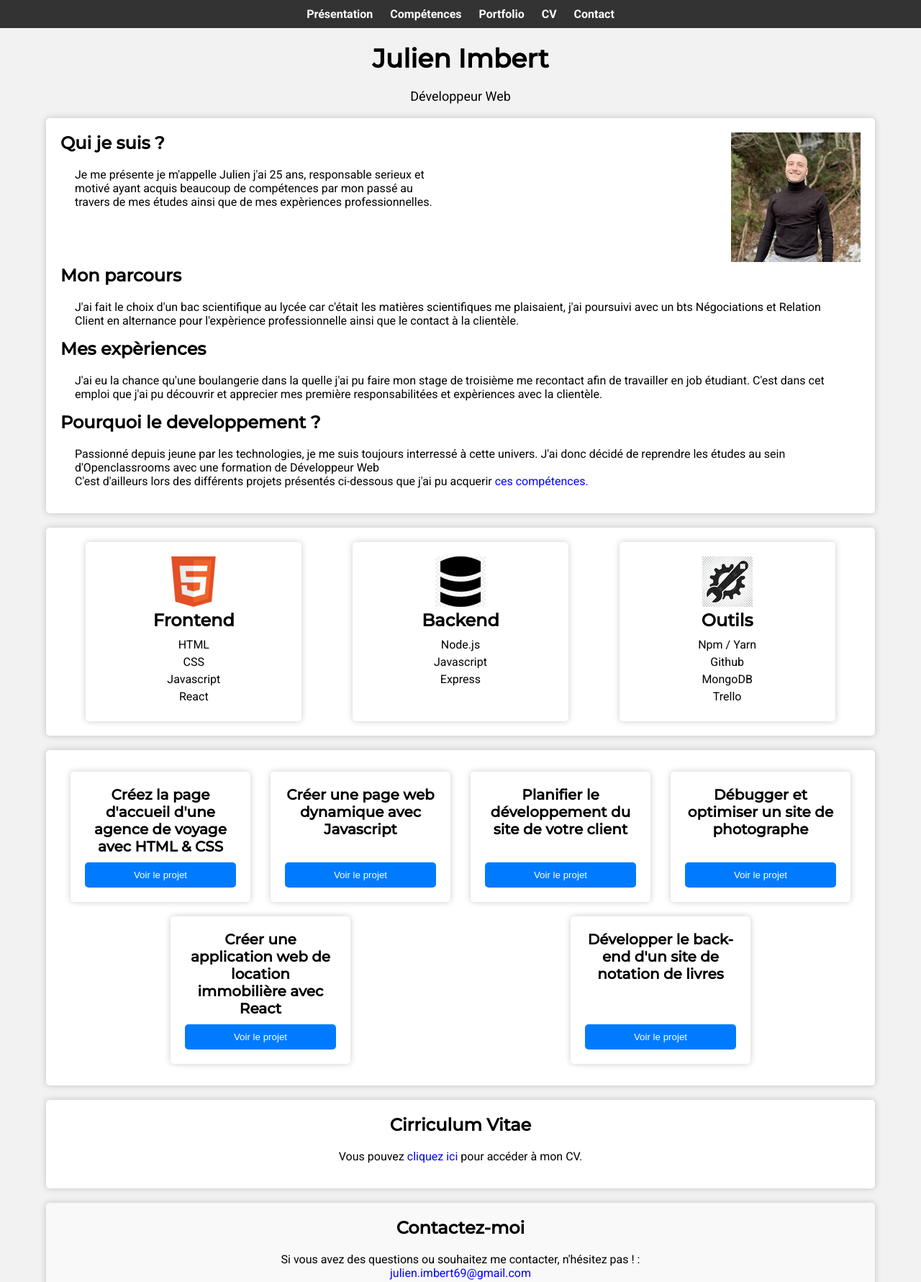
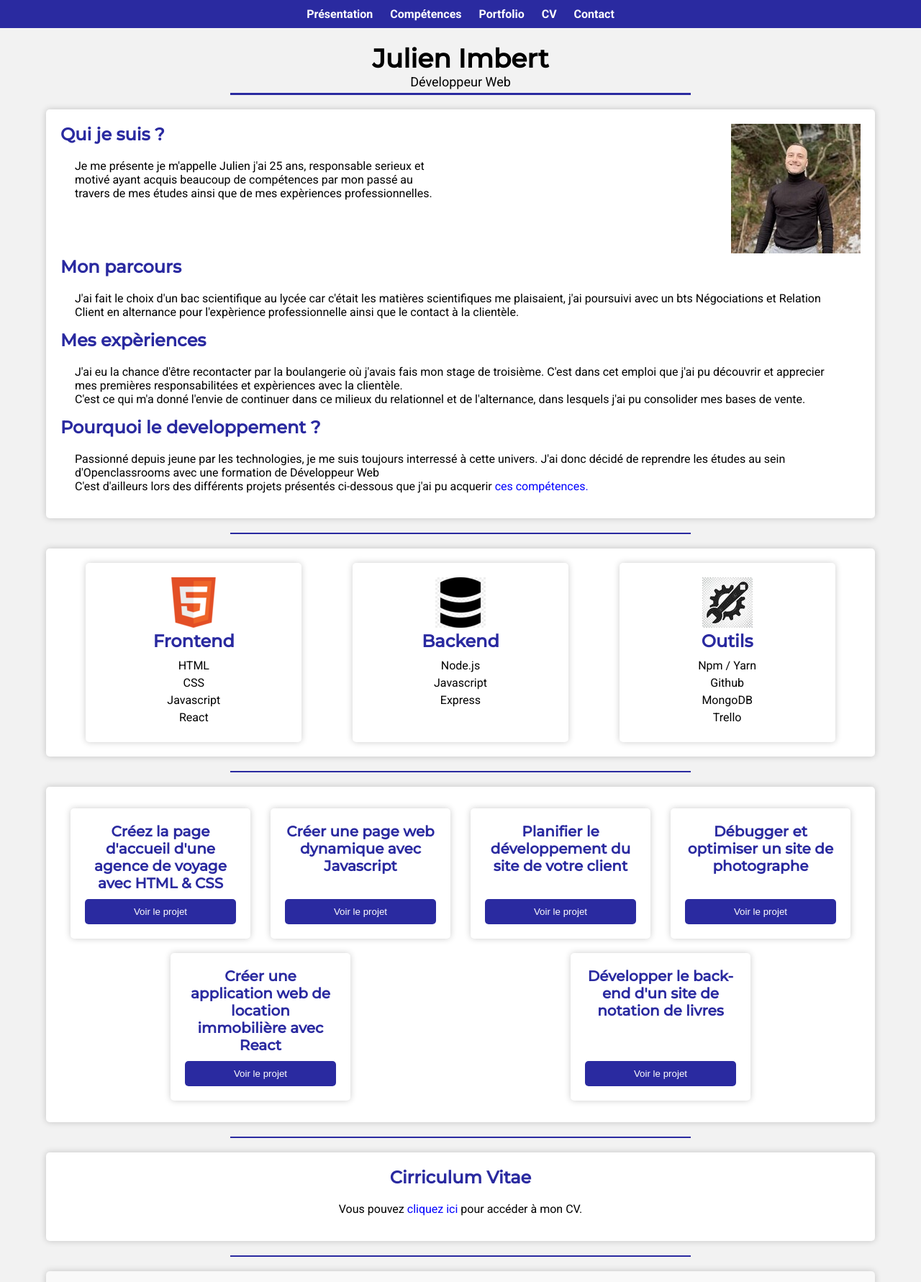
Before and after one commit to DeGyZ/P8, a plain HTML site: page index.html in a window 1280 px wide. Shown: the top 1781 px of the page at 72% size. Drawn offline with Linux system fonts and the light colour scheme.

Commit message:
Finitions

```diff
--- a/css/modale.css
+++ b/css/modale.css
@@ -44,5 +44,8 @@
 }
 
 @media screen and (max-width: 992px) {
+    .modal-contenu {
+        width: 95%;
+    }
 
 }
--- a/css/styles.css
+++ b/css/styles.css
@@ -9,6 +9,13 @@
 body {
     background-color: #f2f2f2; /* Couleur de fond de la page */
     max-width: 1400px;
+    margin: auto;
+}
+
+.bordure {
+    border: solid #2a2aa0 1.5px;
+    width: 50%;
+    text-align: center;
     margin: auto;
 
 }
@@ -23,10 +30,17 @@ p, a, span, strong {
 
 /* Style de la barre de navigation */
 header nav {
-    background-color: #333;
+    background-color: #2a2aa0;
     color: #fff;
     text-align: center;
     padding: 10px 0; /* Espacement intérieur en haut et en bas de la barre de navigation */
+}
+
+header p {
+    border-bottom: solid #2a2aa0;
+    width: 50%;
+    margin: auto;
+    padding-bottom: 5px;
 }
 
 header nav ul {
@@ -105,7 +119,6 @@ span {
 /* Style pour centrer la section CV */
 .center {
     text-align: center; /* Centrer le texte horizontalement */
-    margin: 0 auto; /* Centrer la section horizontalement */
     max-width: 90%; /* Largeur maximale de la section pour mieux la centrer */
     padding: 20px; /* Espacement intérieur pour améliorer l'apparence */
     background-color: #fff;
@@ -205,7 +218,7 @@ section#contact {
 
 /* Style pour le bouton d'envoi */
 button {
-    background-color: #007BFF;
+    background-color: #2a2aa0;
     color: #fff;
     padding: 10px 20px;
     border: none;
@@ -213,7 +226,13 @@ button {
     cursor: pointer;
 }
 
+.boiteAuxLettres {
+    width: 40%;
+}
 
+h2, h3 {
+    color: #2a2aa0;
+}
 
 @media screen and (max-width: 992px) {
     .quiJeSuis {
@@ -226,6 +245,7 @@ button {
     }
     section#competences {
         flex-direction: column;
+        align-items: center;
     }
     .competence {
         margin: 10px;
--- a/index.html
+++ b/index.html
@@ -38,12 +38,13 @@
         <h2>Mon parcours</h2>
         <p>J'ai fait le choix d'un bac scientifique au lycée car c'était les matières scientifiques me plaisaient, j'ai poursuivi avec un bts Négociations et Relation Client en alternance pour l'expèrience professionnelle ainsi que le contact à la clientèle.</p>
         <h2>Mes expèriences</h2>
-        <p>J'ai eu la chance qu'une boulangerie dans la quelle j'ai pu faire mon stage de troisième me recontact afin de travailler en job étudiant. C'est dans cet emploi que j'ai pu découvrir et apprecier mes première responsabilitées et expèriences avec la clientèle.</p>
+        <p>J'ai eu la chance d'être recontacter par la boulangerie où j'avais fais mon stage de troisième. C'est dans cet emploi que j'ai pu découvrir et apprecier mes premières responsabilitées et expèriences avec la clientèle. <br>
+        C'est ce qui m'a donné l'envie de continuer dans ce milieux du relationnel et de l'alternance, dans lesquels j'ai pu consolider mes bases de vente.</p>
         <h2>Pourquoi le developpement ?</h2>
         <p>Passionné depuis jeune par les technologies, je me suis toujours interressé à cette univers. J'ai donc décidé de reprendre les études au sein d'Openclassrooms avec une formation de Développeur Web <br>
             C'est d'ailleurs lors des différents projets présentés ci-dessous que j'ai pu acquerir <a href="Images/Carte.PNG"><span>ces compétences.</span></a> </p>
     </section>
-
+    <div class="bordure"></div>
     <section id="competences">
         <div class="competence">
             <img src="Images/HTML5 (1).png" alt="">
@@ -75,7 +76,7 @@
             </div>
         </div>
     </section>
-
+    <div class="bordure"></div>
     <section id="portfolio">
         <div class="projet">
             <div class="interProjet">
@@ -171,7 +172,7 @@
             <div class="modal" id="projet5-modal">
                 <div class="modal-contenu">
                     <span class="fermer" onclick="fermerModal('projet5')">X</span>
-                    <h3>Débugger et optimiser un site de photographe</h3>
+                    <h3>Créer une application web de location immobilière avec React</h3>
                     <img src="Images/kasa.png" alt="Image du projet 5">
                     <p>Kasa, spécialiste dans le métier de la location d'appartements entre particuliers depuis près de 10 ans avec près de 500 annonces postées chaque jour. <br>
                         J'ai réalisé leur nouvelle plateforme Web en React en respectant leur cahier des charges précis.
@@ -213,13 +214,16 @@
             </div>
         </div>
     </section>
+    <div class="bordure"></div>
     <section id="CV" class="center">
         <h2>Cirriculum Vitae</h2>
         <p>Vous pouvez <a href="Documents/CV - 2023.pdf" target="_blank"><span>cliquez ici</span> pour accéder à mon CV.</a></p>
     </section>
+    <div class="bordure"></div>
     <section id="contact">
         <h2>Contactez-moi</h2>
         <p>Si vous avez des questions ou souhaitez me contacter, n'hésitez pas ! : <br><a href="mailto:julien.imbert69@gmail.com"><span>julien.imbert69@gmail.com</span></a> <br></p>
+        <img class="boiteAuxLettres" src="Images/illustration-contact.png" alt="Boite aux lettres">
     </section>
 
     <footer>
```
Also changed, not shown: Images/illustration-contact.png (added).
